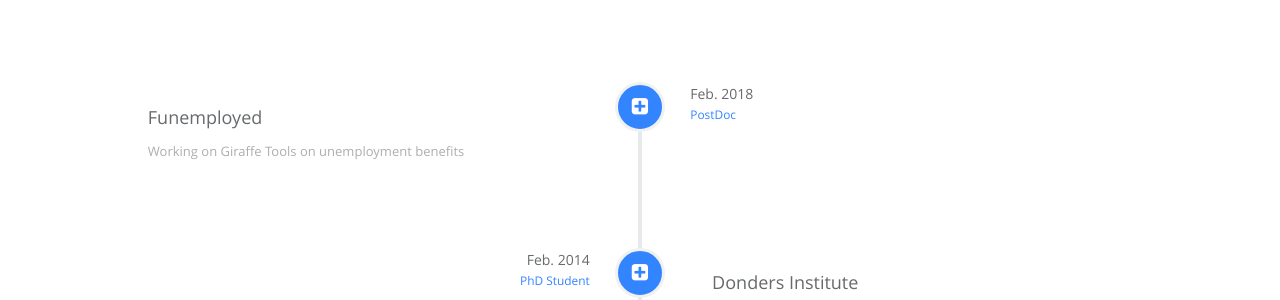
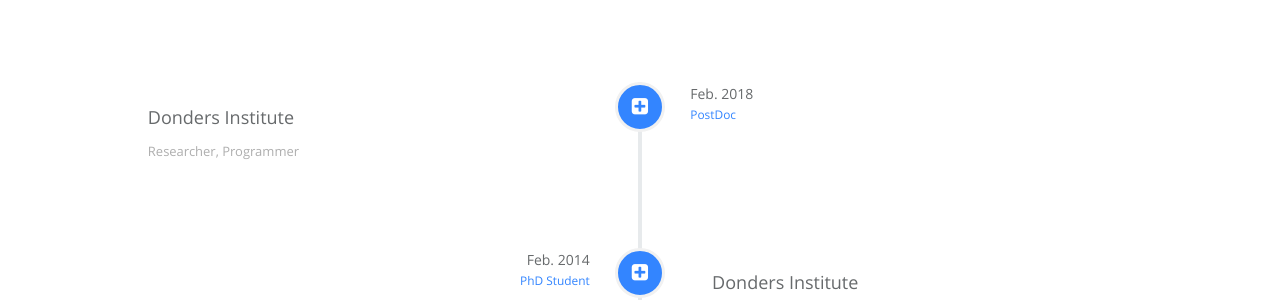
Before and after one commit to Remi-Gau/remi-gau.github.io, a Jekyll site: the page built from index.html, in a window 1280 px wide and 900 px high, scrolled down 1360 px. Shown: the part 155-455 px from the top of the window. Built offline with Jekyll 4.4.1, drawn with Linux system fonts in a browser that asks for light colours.

Commit message:
subtle update

```diff
--- a/_data/index/careers.yml
+++ b/_data/index/careers.yml
@@ -2,14 +2,14 @@
 # if you don't have language feature(language.yml is empty), ignore "i18n" items
 
 - name:
-    detail: Funemployed
-    i18n: company_b
+    detail: Donders Institute
+    i18n: company_a
   desc:
-    detail: Working on Giraffe Tools on unemployment benefits
-    i18n: company_b_desc
+    detail: Researcher, Programmer
+    i18n: company_a_desc
   date:
     detail: Feb. 2018
-    i18n: company_b_date
+    i18n: company_a_date
   job:
     detail: PostDoc
     i18n: company_b_job
--- a/thesis/thesis.html
+++ b/thesis/thesis.html
@@ -9,7 +9,7 @@
         <div class="navy-line"></div>
         <h1>PhD Thesis</h1>
         <a
-          href="/static/assets/pdf/Invitation_TimVanMourik.pdf"
+          href="/static/assets/pdf/Propositions_TimVanMourik.pdf"
         >
             Download Propositions and Invitation
         </a>
```
Also changed, not shown: 2 other files.
